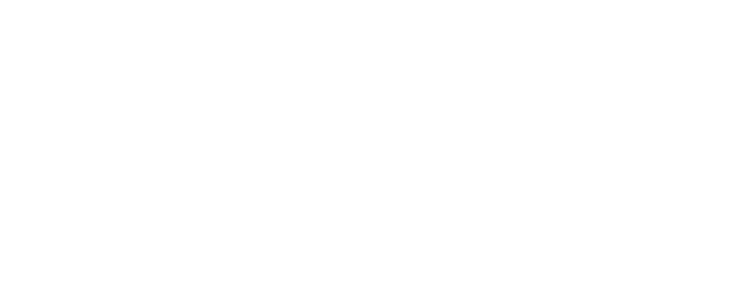
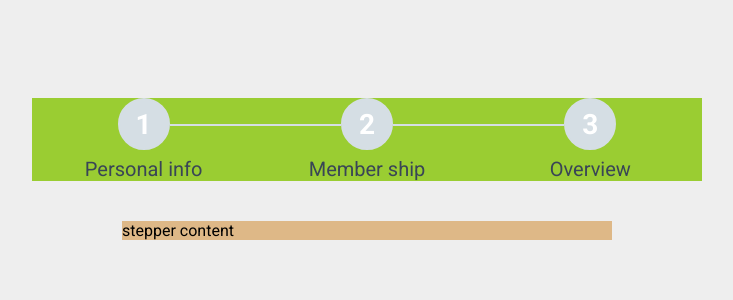
Before and after one commit to jurispl/homework, a Vue app: page / in a window 1280 px wide. Shown: the top 300 px of the page, without its empty margins (273-1006 px from the left). Built offline with nearby package versions, Linux system fonts and the light colour scheme.

Commit message:
Adding Stepper component

```diff
--- a/src/App.vue
+++ b/src/App.vue
@@ -1,4 +1,71 @@
 <template>
+  <div class="container">
+
+    <div class="stepper">
+      <div class="stepper-header">
+
+        <div class="step-header">
+
+          <div class="step-content">
+            <div class="step-icon">
+              <div class="step-icon-state">
+                <div class="step-icon-label-text">1</div>
+              </div>
+            </div>
+
+            <div class="step-label">
+              <div class="step-label-text">Personal info</div>
+            </div>
+          </div>
+
+        </div>
+
+        <div class="step-header">
+          <div class="step-horizontal-line"></div>
+          <div class="step-content">
+            <div class="step-icon">
+              <div class="step-icon-state">
+                <div class="step-icon-label-text">2</div>
+              </div>
+            </div>
+
+            <div class="step-label">
+              <div class="step-label-text">Member ship</div>
+            </div>
+          </div>
+
+
+        </div>
+
+        <div class="step-header">
+          <div class="step-horizontal-line"></div>
+
+          <div class="step-content">
+            <div class="step-icon">
+              <div class="step-icon-state">
+                <div class="step-icon-label-text">3</div>
+              </div>
+            </div>
+
+            <div class="step-label">
+              <div class="step-label-text">Overview</div>
+            </div>
+          </div>
+
+
+        </div>
+
+      </div>
+      <!-- :: end stepper-header -->
+
+      <div class="stepper-content">
+        stepper content
+      </div>
+    </div>
+
+    <!-- :: end stepper -->
+  </div>
+
 </template>
 <script>
 
--- a/src/main.js
+++ b/src/main.js
@@ -1,5 +1,5 @@
 import { createApp } from 'vue'
 import App from './App.vue'
-
+import './styles/main.scss'
 
 createApp(App).mount('#app')
--- /dev/null
+++ b/src/styles/main.scss
@@ -0,0 +1,91 @@
+@import url('https://fonts.googleapis.com/css2?family=Roboto:wght@400;700;900&display=swap');
+// Reboot
+*,
+*::before,
+*::after {
+  box-sizing: border-box;
+}
+
+
+body {
+  margin: 0;
+  padding: 0;
+  background-color: #EEEEEE;
+  font-family: 'Roboto', sans-serif;
+}
+
+.container {
+  width: 100%;
+  margin-right: auto;
+  margin-left: auto;
+}
+
+.stepper {
+  display: flex;
+  flex-direction: column;
+  align-items: center;
+  margin: 98px 0 0 0;
+}
+
+.stepper-header {
+  background-color: yellowgreen;
+  display: flex;
+  flex-direction: row;
+  align-items: flex-start;
+  min-width: 670px;
+  margin: 0 0 40px 0;
+}
+.step-header {
+  position: relative;
+  flex: 1;
+  padding: 0 7px;
+}
+.step-content {
+  display: flex;
+  flex-direction: column;
+  align-items: center;
+}
+
+
+
+$step-icon-state-number-size: 52px;
+.step-icon-state {
+  width: $step-icon-state-number-size;
+  height: $step-icon-state-number-size;
+  margin: 0 0 7px 0;
+  border-radius: 100%;
+  border: 2px solid #D5DEE4;
+  background-color: #D5DEE4;
+  display: flex;
+  justify-content: center;
+  align-items: center;
+}
+
+.step-icon-label-text {
+  font-weight: bolder;
+  font-size: 28px;
+  color: white;
+}
+
+.step-label-text {
+  font-size: 20px;
+  color: #394556;
+  text-align: center;
+}
+
+.step-horizontal-line {
+  flex: 1 1 auto;
+  height: 2px;
+  width: calc(100% - #{$step-icon-state-number-size});
+  background-color: #D5DEE4;
+  position: absolute;
+  left: calc(-50% + #{$step-icon-state-number-size} / 2);
+  right: calc(50% + #{$step-icon-state-number-size} / 2);
+  top: calc(#{$step-icon-state-number-size} / 2);
+}
+
+
+.stepper-content {
+  background-color: burlywood;
+  width: 490px;
+}
```
